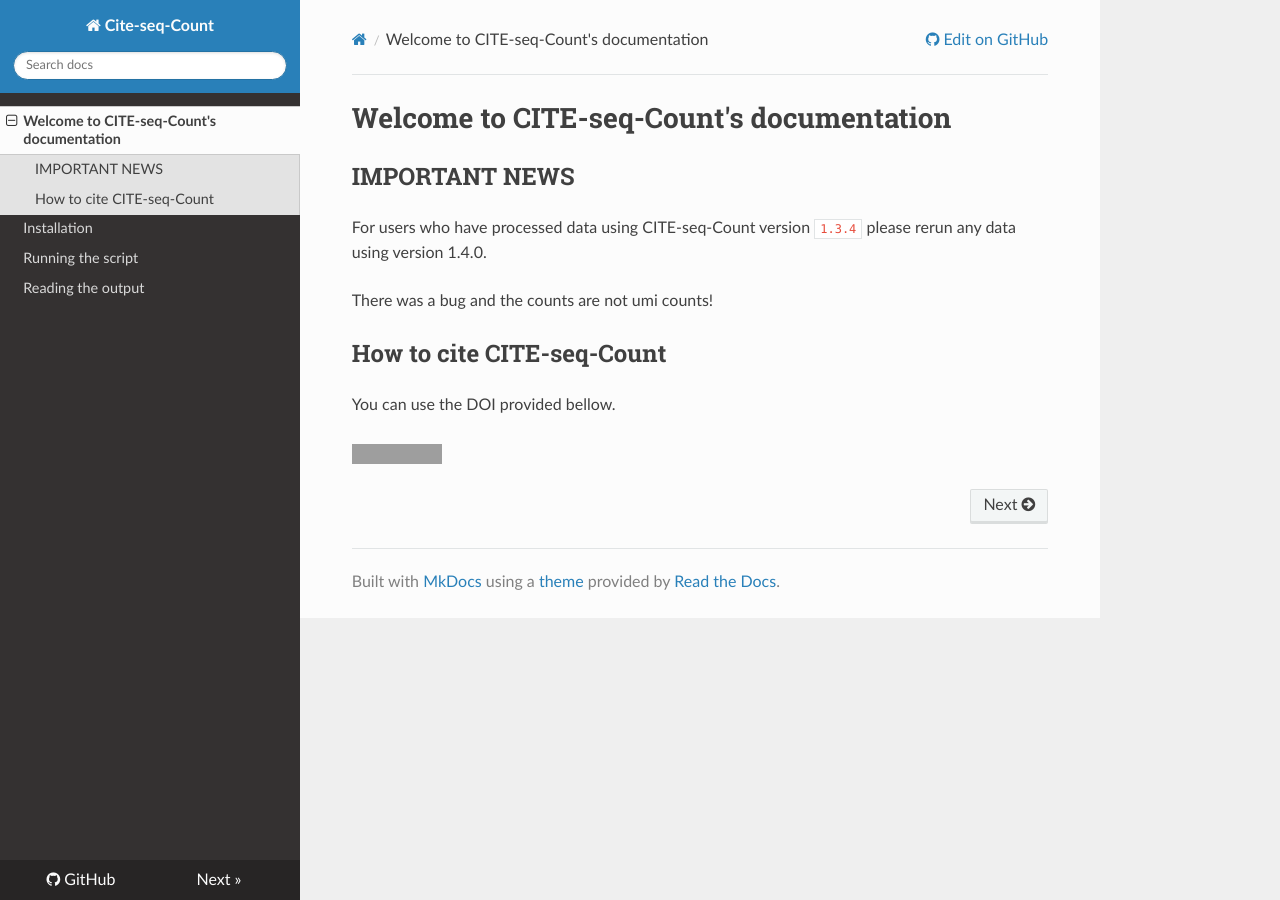
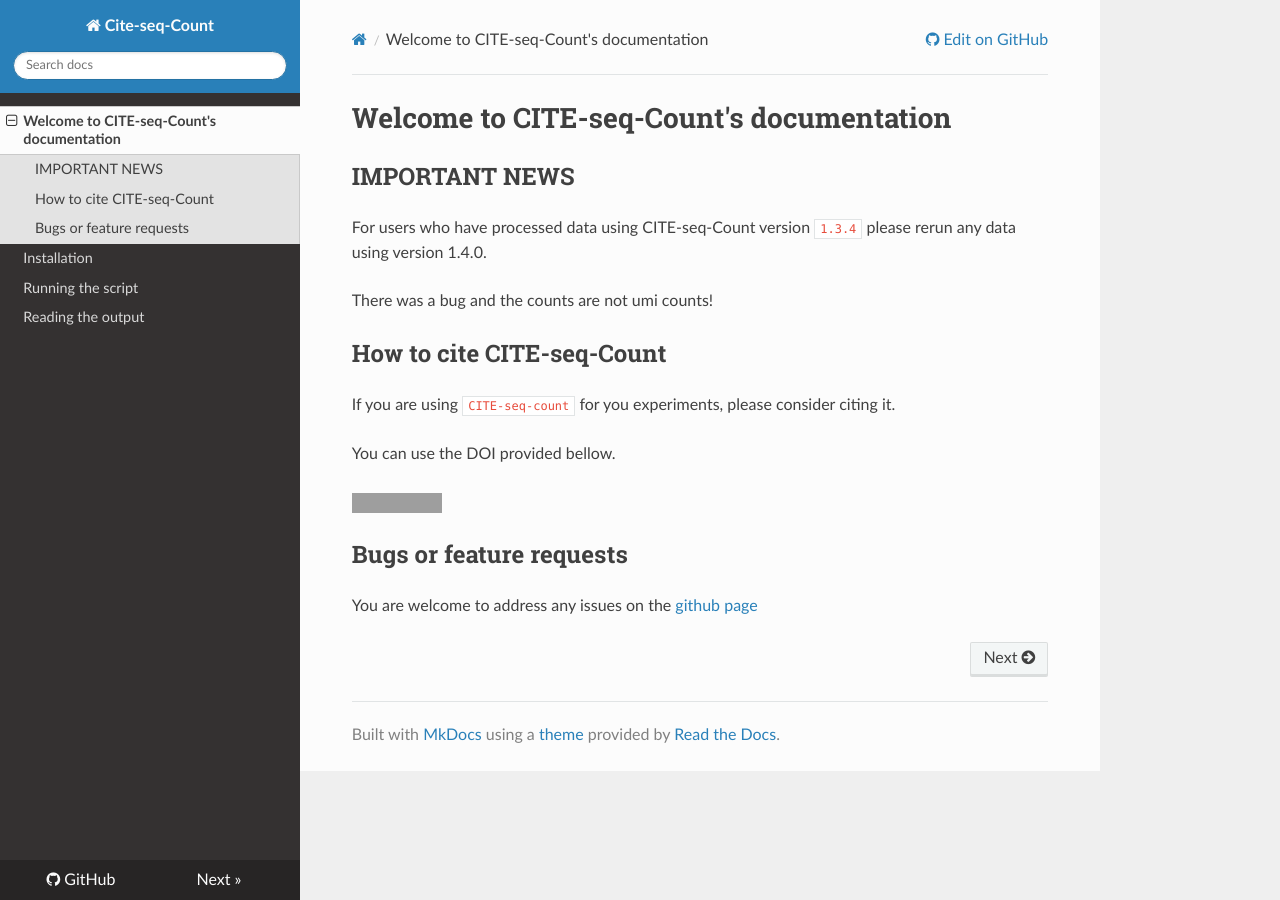
Before and after one commit to Hoohm/CITE-seq-Count, an MkDocs documentation site: the page built from docs/docs/index.md, in a window 1280 px wide. Built offline with MkDocs 1.6.1, drawn with Linux system fonts in a browser that asks for light colours; nearby versions of some CDN libraries; grey boxes are pictures that could not be loaded.

Commit message:
added some documentation

```diff
--- a/docs/docs/index.md
+++ b/docs/docs/index.md
@@ -12,6 +12,13 @@
 How to cite CITE-seq-Count
 -------------------------------
 
+If you are using `CITE-seq-count` for you experiments, please consider citing it.
+
 You can use the DOI provided bellow.
 
 [![DOI](https://zenodo.org/badge/99617772.svg)](https://zenodo.org/badge/latestdoi/99617772)
+
+
+Bugs or feature requests
+-----------------------------
+You are welcome to address any issues on the [github page](https://github.com/Hoohm/CITE-seq-Count/issues)
```
